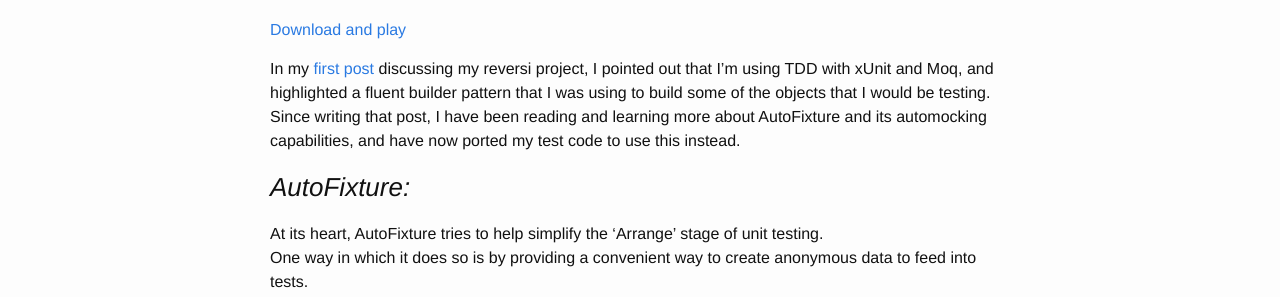
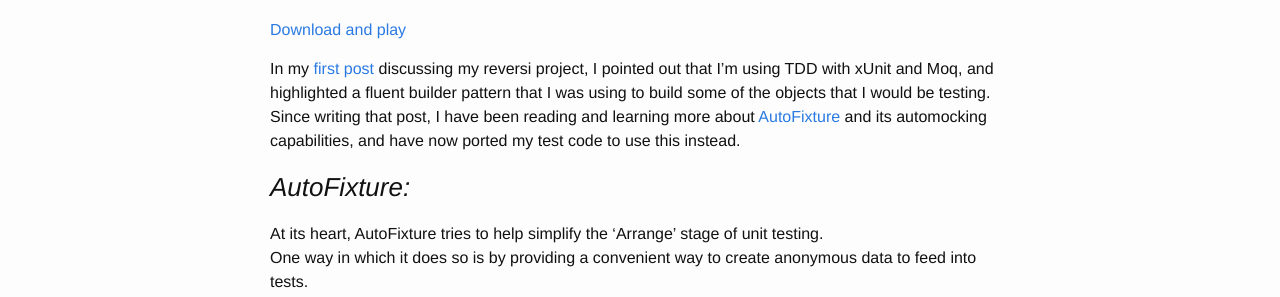
Before and after one commit to alan-conway/alan-conway.github.io, a Jekyll site: the page built from _posts/2016-05-25-autofixture-and-automocking.markdown, in a window 1280 px wide and 900 px high. Shown: the part 262-559 px from the top of the window. Built offline with Jekyll 4.4.1, drawn with Linux system fonts in a browser that asks for light colours; part of the change alters nothing that is shown.

```diff
--- a/_posts/2016-05-25-autofixture-and-automocking.markdown
+++ b/_posts/2016-05-25-autofixture-and-automocking.markdown
@@ -12,7 +12,7 @@ tags: ['#TDD', '#xUnit', '#Moq', '#AutoFixture']
 [Download and play](https://ci.appveyor.com/api/projects/alan-conway/reversi/artifacts/Reversi.zip?branch=master&job=Configuration%3A+Release)
 
 In my [first post](posts/reversi-with-tdd.html) discussing my reversi project, I pointed out that I'm using TDD with xUnit and Moq, and highlighted a fluent builder pattern that I was using to build some of the objects that I would be testing.
-Since writing that post, I have been reading and learning more about AutoFixture and its automocking capabilities, and have now ported my test code to use this instead.
+Since writing that post, I have been reading and learning more about [AutoFixture](https://github.com/AutoFixture/AutoFixture) and its automocking capabilities, and have now ported my test code to use this instead.
 
 ### _AutoFixture:_
 At its heart, AutoFixture tries to help simplify the 'Arrange' stage of unit testing.
```
